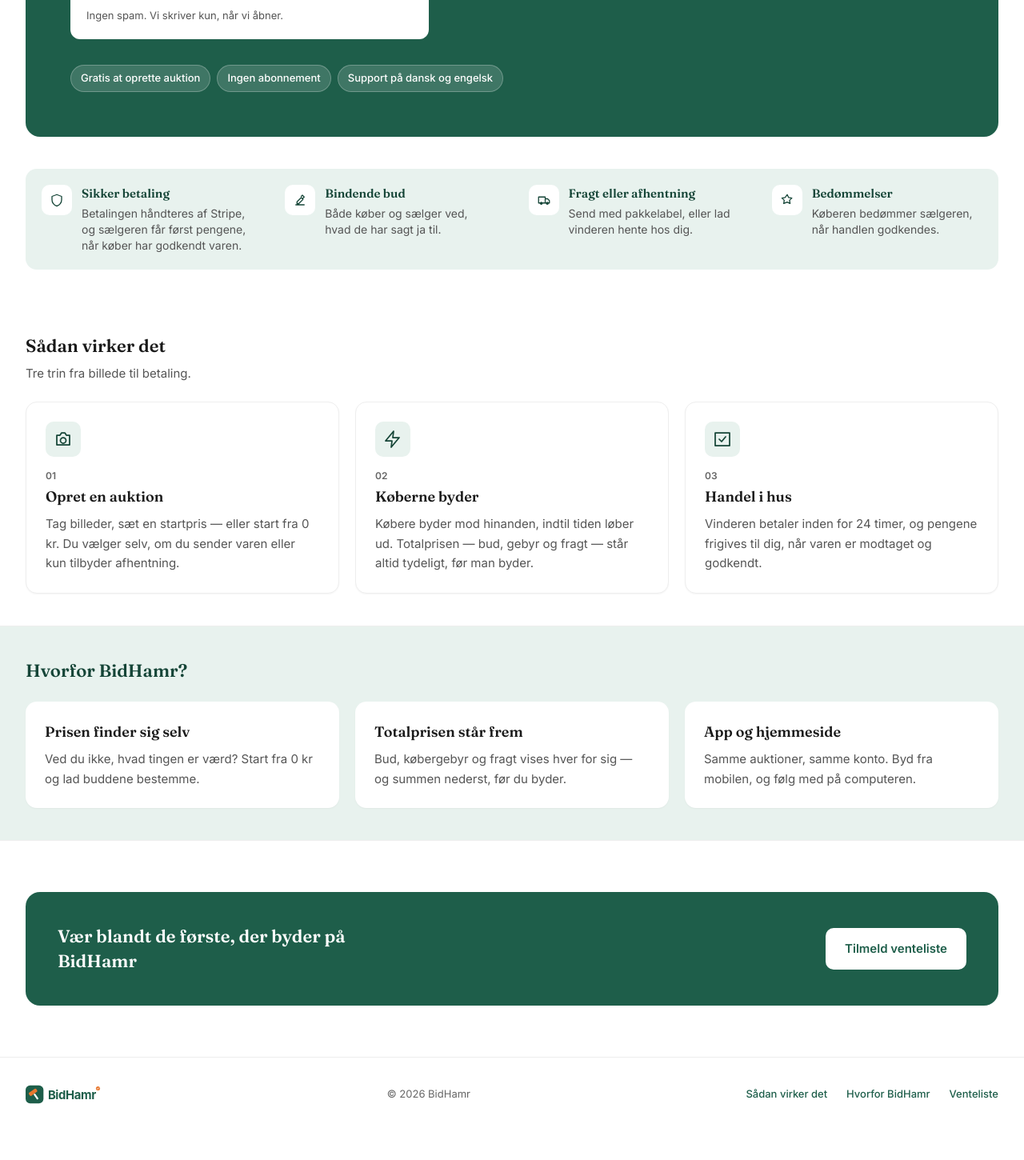
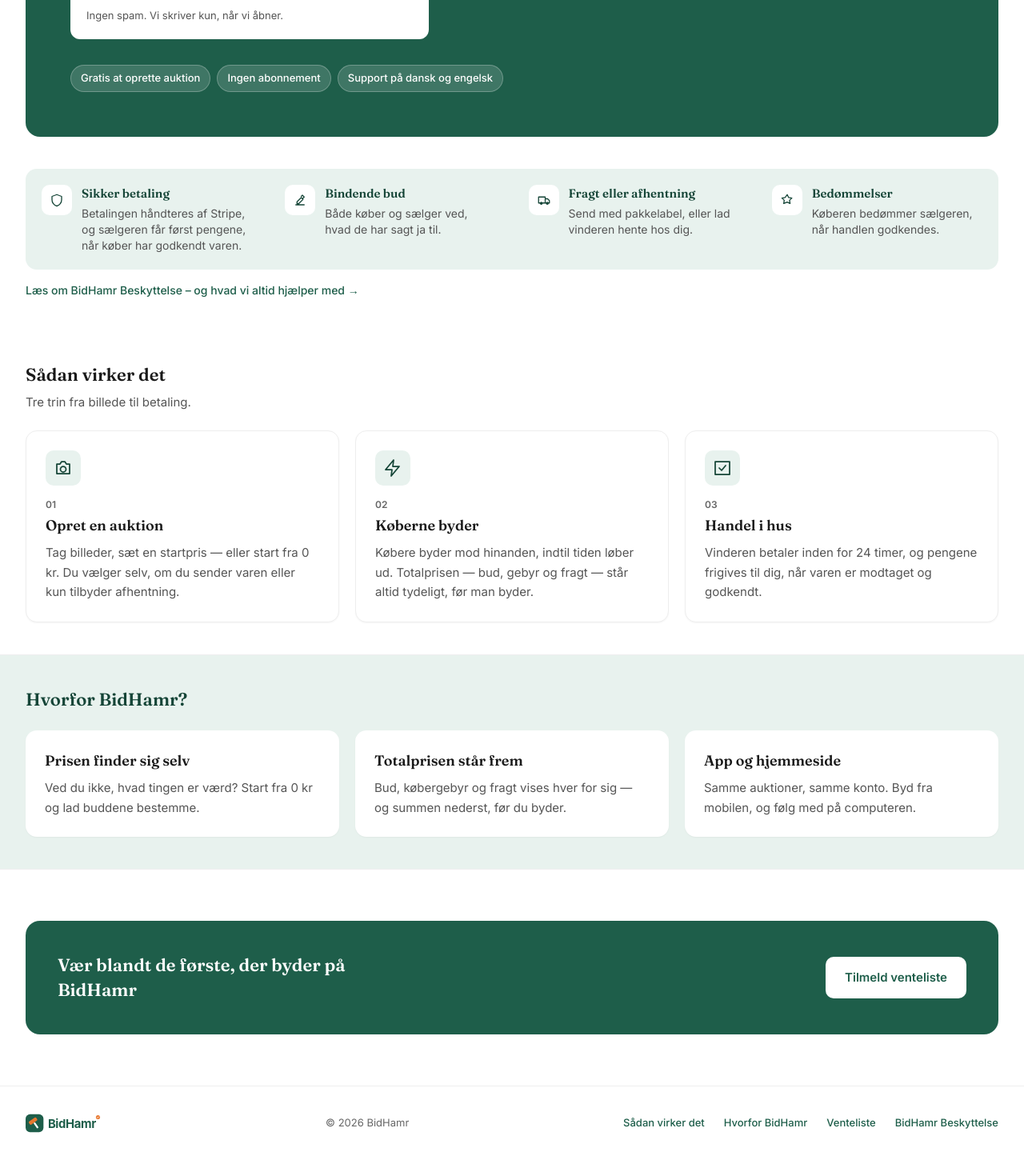
Before and after one commit to FLIPPER-1122/Bidhamr, a Next.js app: page /coming-soon in a window 1280 px wide. Shown: the part 567-2017 px from the top of the page at 80% size. Before the commit the page ends 1981 px from the top, so only its background shows below. Built offline with nearby package versions, Linux system fonts and the light colour scheme.

Commit message:
BidHamr Beskyttelse-siden er offentlig og linket fra coming-soon
Co-Authored-By: Claude Opus 5.5 <noreply@anthropic.com>

```diff
--- a/src/app/coming-soon/page.tsx
+++ b/src/app/coming-soon/page.tsx
@@ -186,6 +186,11 @@ export default function ComingSoonPage() {
               </div>
             ))}
           </div>
+          <p className="mt-4 text-sm">
+            <Link href="/bidhamr-beskyttelse" className="font-medium text-groen hover:underline">
+              Læs om BidHamr Beskyttelse – og hvad vi altid hjælper med →
+            </Link>
+          </p>
         </section>
 
         {/* Sådan virker det */}
@@ -305,6 +310,9 @@ export default function ComingSoonPage() {
             <a href="#venteliste" className="text-groen hover:underline">
               Venteliste
             </a>
+            <Link href="/bidhamr-beskyttelse" className="text-groen hover:underline">
+              BidHamr Beskyttelse
+            </Link>
           </nav>
         </div>
       </footer>
--- a/src/lib/supabase/middleware.ts
+++ b/src/lib/supabase/middleware.ts
@@ -9,6 +9,7 @@ import { erTestdatabase } from "@/lib/miljoe";
 // /api-ruter kræver login + rolle som resten af appen.
 const OFFENTLIGE_RUTER = [
   "/coming-soon",
+  "/bidhamr-beskyttelse",
   "/login",
   "/glemt-adgangskode",
   "/nulstil-adgangskode",
```
